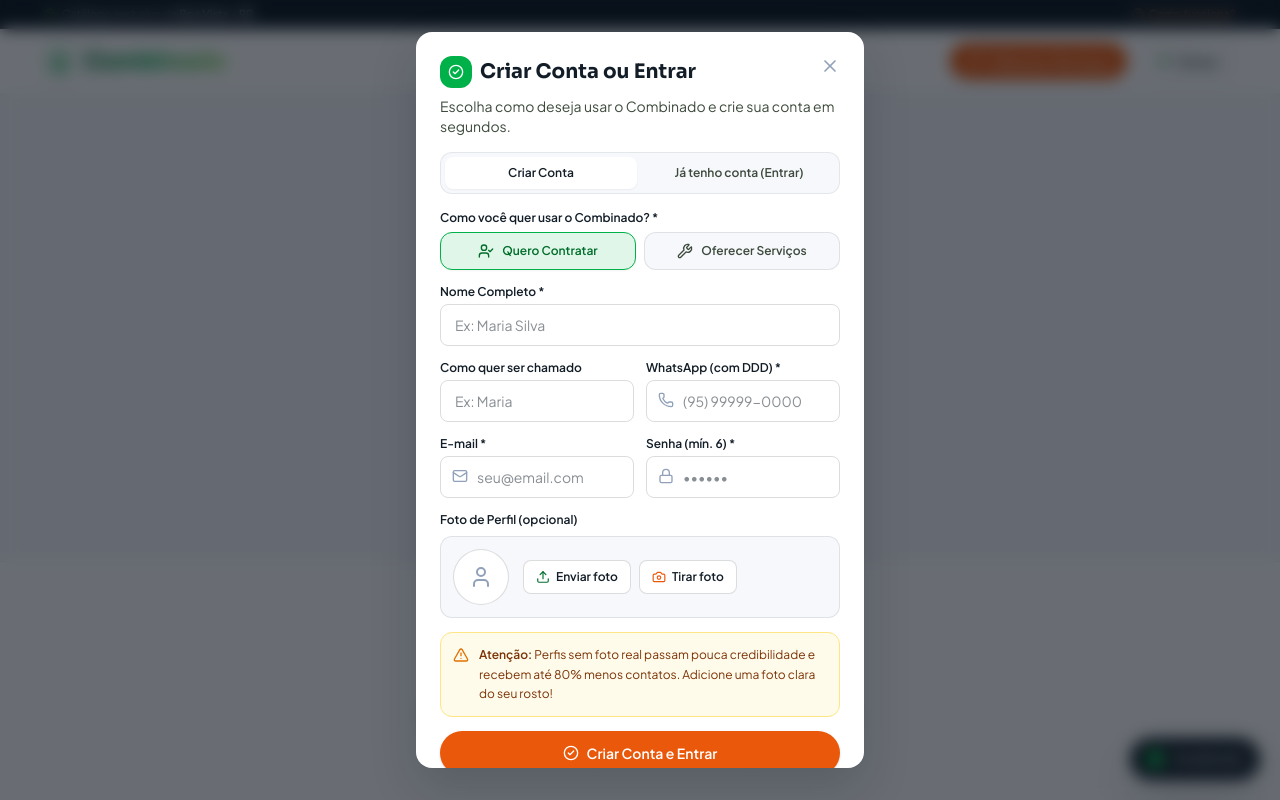
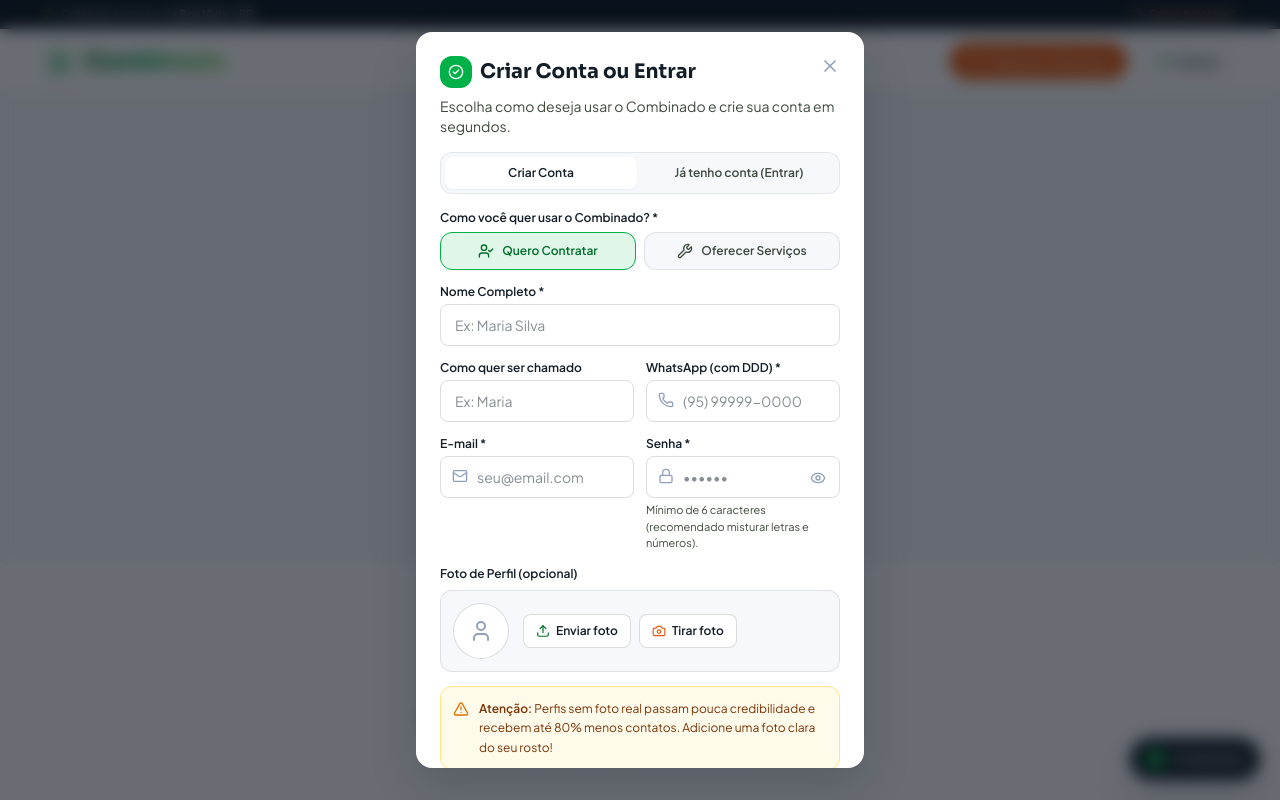
Before and after one commit to ecmixnegocios/combinado, a Next.js app: page /login in a window 1280 px wide. Built offline with nearby package versions, Linux system fonts and the light colour scheme; no server answers; the database is empty.

Commit message:
Adiciona visualizacao e orientacao de senha no login e cadastro

```diff
--- a/src/components/QuickAuthModal.tsx
+++ b/src/components/QuickAuthModal.tsx
@@ -5,6 +5,8 @@ import { useRouter } from "next/navigation";
 import {
   AlertTriangle,
   CheckCircle2,
+  Eye,
+  EyeOff,
   KeyRound,
   Lock,
   Mail,
@@ -40,6 +42,7 @@ export function QuickAuthModal() {
   const [whatsapp, setWhatsapp] = useState("");
   const [email, setEmail] = useState("");
   const [password, setPassword] = useState("");
+  const [showPassword, setShowPassword] = useState(false);
   const [avatarUrl, setAvatarUrl] = useState("");
   const [step, setStep] = useState<"form" | "otp">("form");
   const [generatedOtp, setGeneratedOtp] = useState("");
@@ -289,12 +292,20 @@ export function QuickAuthModal() {
               <div className="relative">
                 <Lock className="w-4 h-4 text-slate-400 absolute left-3 top-3" />
                 <input
-                  type="password"
+                  type={showPassword ? "text" : "password"}
                   value={password}
                   onChange={(e) => setPassword(e.target.value)}
                   placeholder="Sua senha"
-                  className="w-full pl-9 pr-3 py-2.5 rounded-lg border border-[#0F1A24]/15 text-sm focus:outline-none focus:ring-2 focus:ring-[#00B048]/30 focus:border-[#00B048]"
+                  className="w-full pl-9 pr-10 py-2.5 rounded-lg border border-[#0F1A24]/15 text-sm focus:outline-none focus:ring-2 focus:ring-[#00B048]/30 focus:border-[#00B048]"
                 />
+                <button
+                  type="button"
+                  onClick={() => setShowPassword((prev) => !prev)}
+                  aria-label={showPassword ? "Ocultar senha" : "Visualizar senha"}
+                  className="absolute right-2.5 top-2.5 p-1 text-slate-400 hover:text-slate-700 cursor-pointer"
+                >
+                  {showPassword ? <EyeOff className="w-4 h-4" /> : <Eye className="w-4 h-4" />}
+                </button>
               </div>
             </div>
 
@@ -410,18 +421,29 @@ export function QuickAuthModal() {
                 </div>
                 <div>
                   <label className="block text-xs font-semibold text-[#121d27] mb-1">
-                    Senha (mín. 6) *
+                    Senha *
                   </label>
                   <div className="relative">
                     <Lock className="w-4 h-4 text-slate-400 absolute left-3 top-3" />
                     <input
-                      type="password"
+                      type={showPassword ? "text" : "password"}
                       value={password}
                       onChange={(e) => setPassword(e.target.value)}
                       placeholder="••••••"
-                      className="w-full pl-9 pr-3 py-2.5 rounded-lg border border-[#0F1A24]/15 text-sm focus:outline-none focus:ring-2 focus:ring-[#00B048]/30 focus:border-[#00B048]"
+                      className="w-full pl-9 pr-10 py-2.5 rounded-lg border border-[#0F1A24]/15 text-sm focus:outline-none focus:ring-2 focus:ring-[#00B048]/30 focus:border-[#00B048]"
                     />
+                    <button
+                      type="button"
+                      onClick={() => setShowPassword((prev) => !prev)}
+                      aria-label={showPassword ? "Ocultar senha" : "Visualizar senha"}
+                      className="absolute right-2.5 top-2.5 p-1 text-slate-400 hover:text-slate-700 cursor-pointer"
+                    >
+                      {showPassword ? <EyeOff className="w-4 h-4" /> : <Eye className="w-4 h-4" />}
+                    </button>
                   </div>
+                  <p className="text-[11px] text-[#3d4a3c] mt-1">
+                    Mínimo de 6 caracteres (recomendado misturar letras e números).
+                  </p>
                 </div>
               </div>
             )}
```
